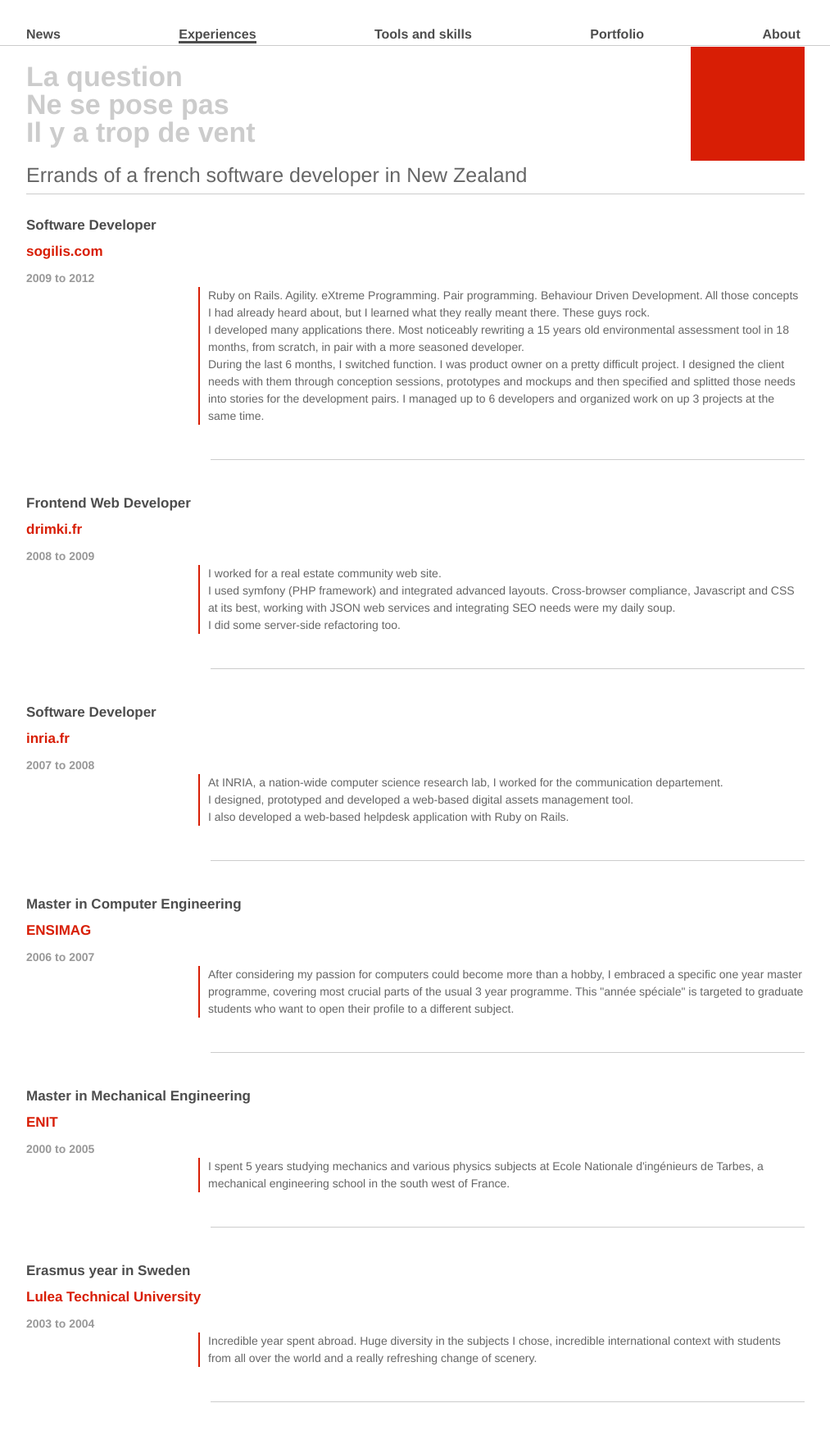
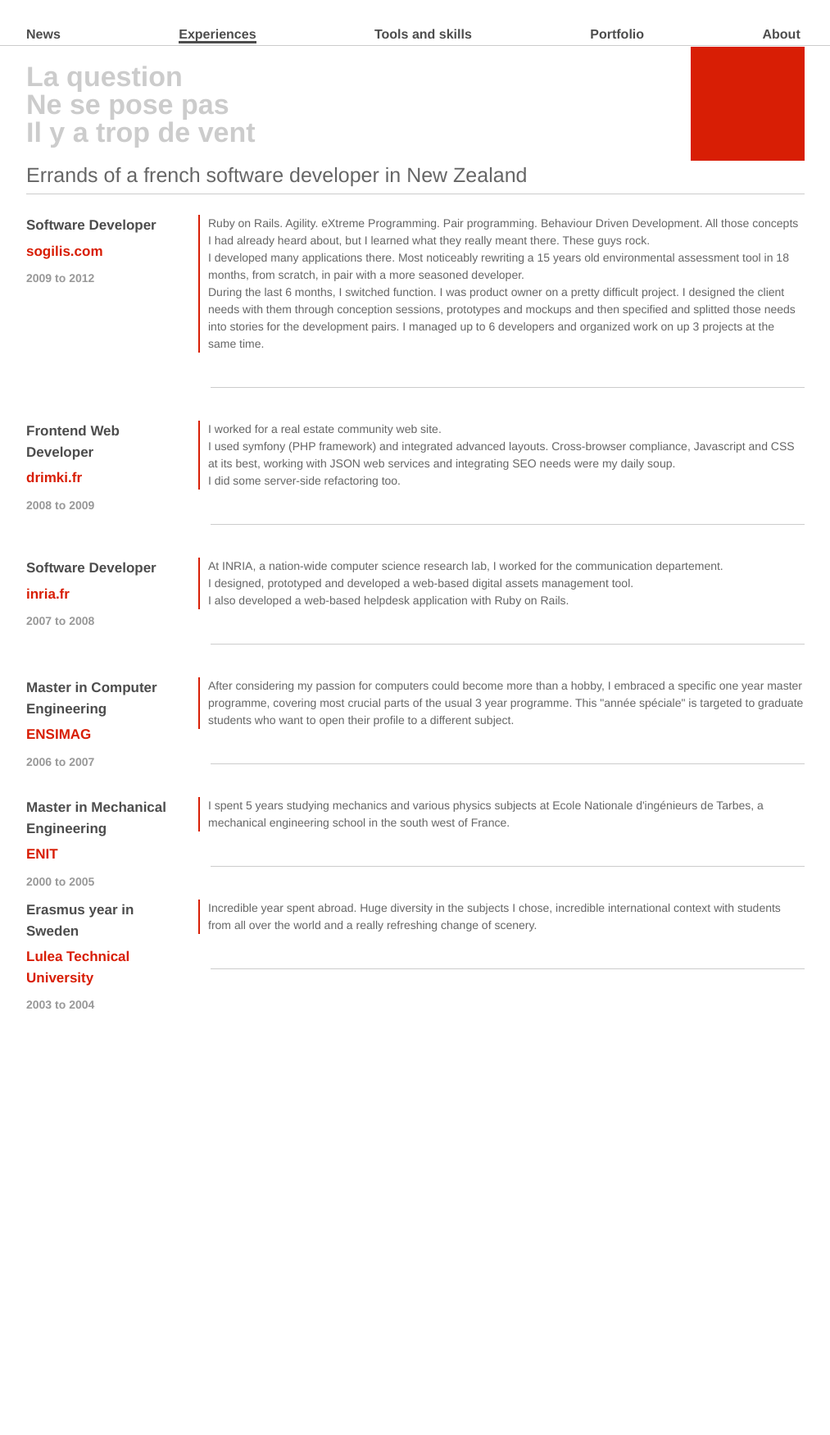
Before and after one commit to vaevictis/vaevictis.github.com, a Jekyll site: the page built from experiences.html, in a window 1280 px wide. Shown: the whole page at 82% size, without its empty margins (133-1146 px from the left). Built offline with Jekyll 4.4.1, drawn with Linux system fonts in a browser that asks for light colours; nearby versions of some CDN libraries; after the commit the page ends 1236 px from its top, so only the background shows below that.

Commit message:
Fix experiences display bug

```diff
--- a/css/main.css
+++ b/css/main.css
@@ -181,6 +181,8 @@
 
 #experiences h3 {
   font-size: 17px;
+  max-width: 190px;
+  float: left;
 }
 
 #experiences h3 a {
@@ -198,6 +200,8 @@
 #experiences h4 {
   font-size: 14px;
   margin-top: 10px;
+  float: left;
+  clear: left;
 }
 
 #skills h3 {
```
